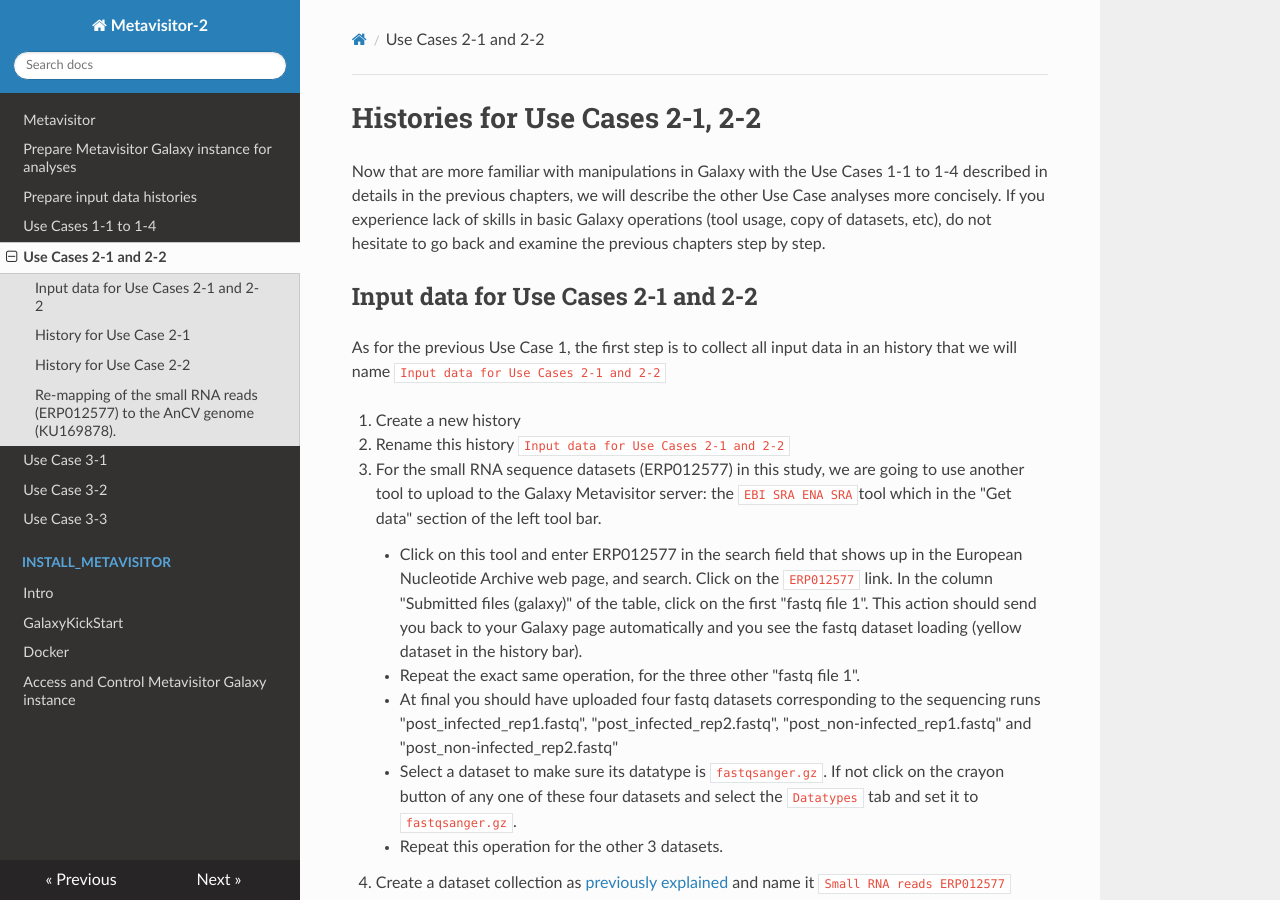
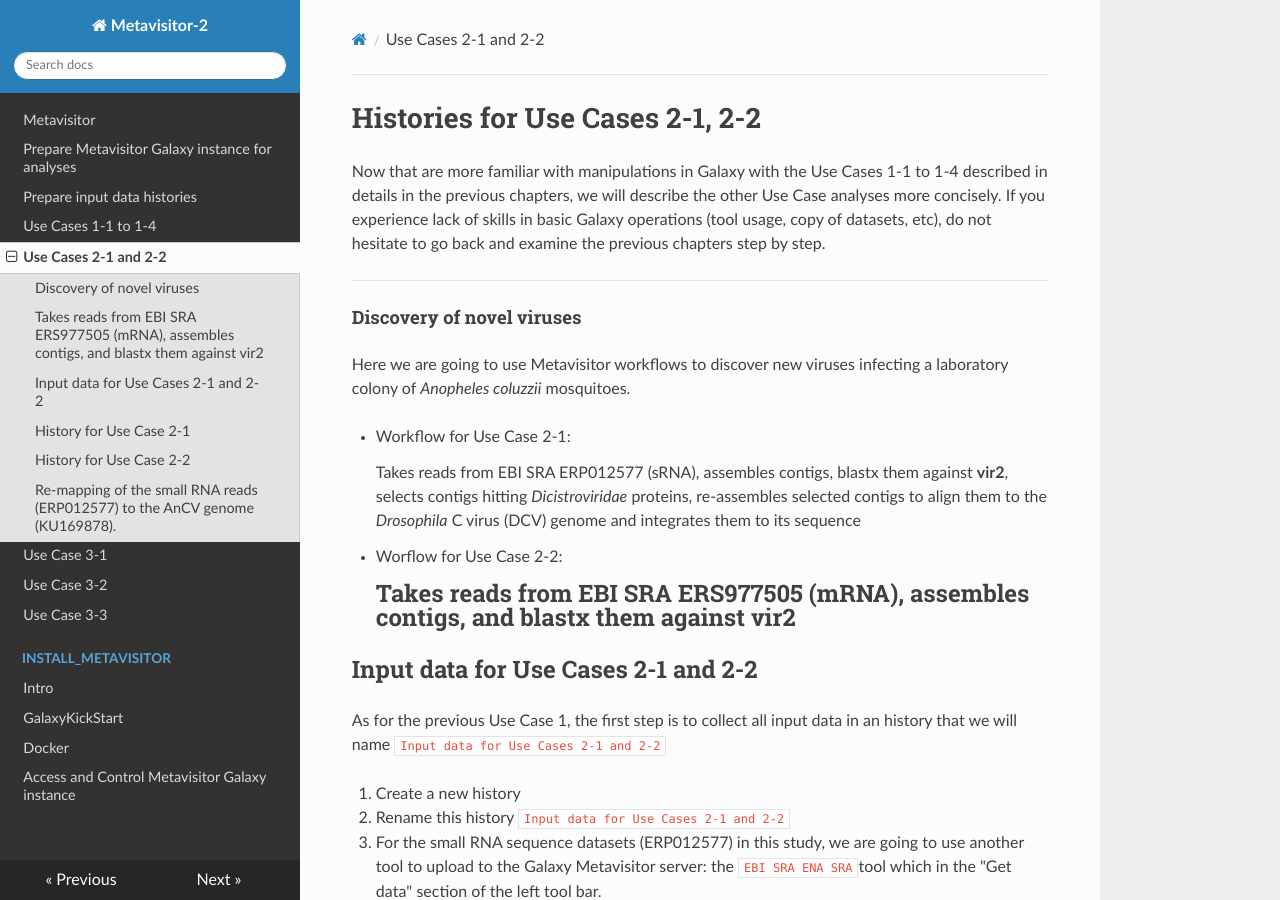
Before and after one commit to ARTbio/metavisitor, an MkDocs documentation site: the page built from docs/use_case_2.md, in a window 1280 px wide and 900 px high. Built offline with MkDocs 1.6.1, drawn with Linux system fonts in a browser that asks for light colours; nearby versions of some CDN libraries; old or Windows-style settings are respelled for this version of MkDocs.

Commit message:
add short explenation of what the workflows of use case 2 do

```diff
--- a/docs/use_case_2.md
+++ b/docs/use_case_2.md
@@ -2,6 +2,19 @@
 
 Now that are more familiar with manipulations in Galaxy with the Use Cases 1-1 to 1-4 described in details in the previous chapters, we will describe the other Use Case analyses more concisely. If you experience lack of skills in basic Galaxy operations (tool usage, copy of datasets, etc), do not hesitate to go back and examine the previous chapters step by step.
 
+---
+#### Discovery of novel viruses
+
+Here we are going to use Metavisitor workflows to discover new viruses infecting a laboratory colony of *Anopheles coluzzii* mosquitoes.
+
+- Workflow for Use Case 2-1:
+
+    Takes reads from EBI SRA ERP012577 (sRNA), assembles contigs, blastx them against **vir2**, selects contigs hitting *Dicistroviridae* proteins, re-assembles selected contigs to align them to the *Drosophila* C virus (DCV) genome and integrates them to its sequence
+
+- Worflow for Use Case 2-2:
+
+    Takes reads from EBI SRA ERS977505 (mRNA), assembles contigs, and blastx them against **vir2**
+---
 
 ## Input data for Use Cases 2-1 and 2-2
 
```
